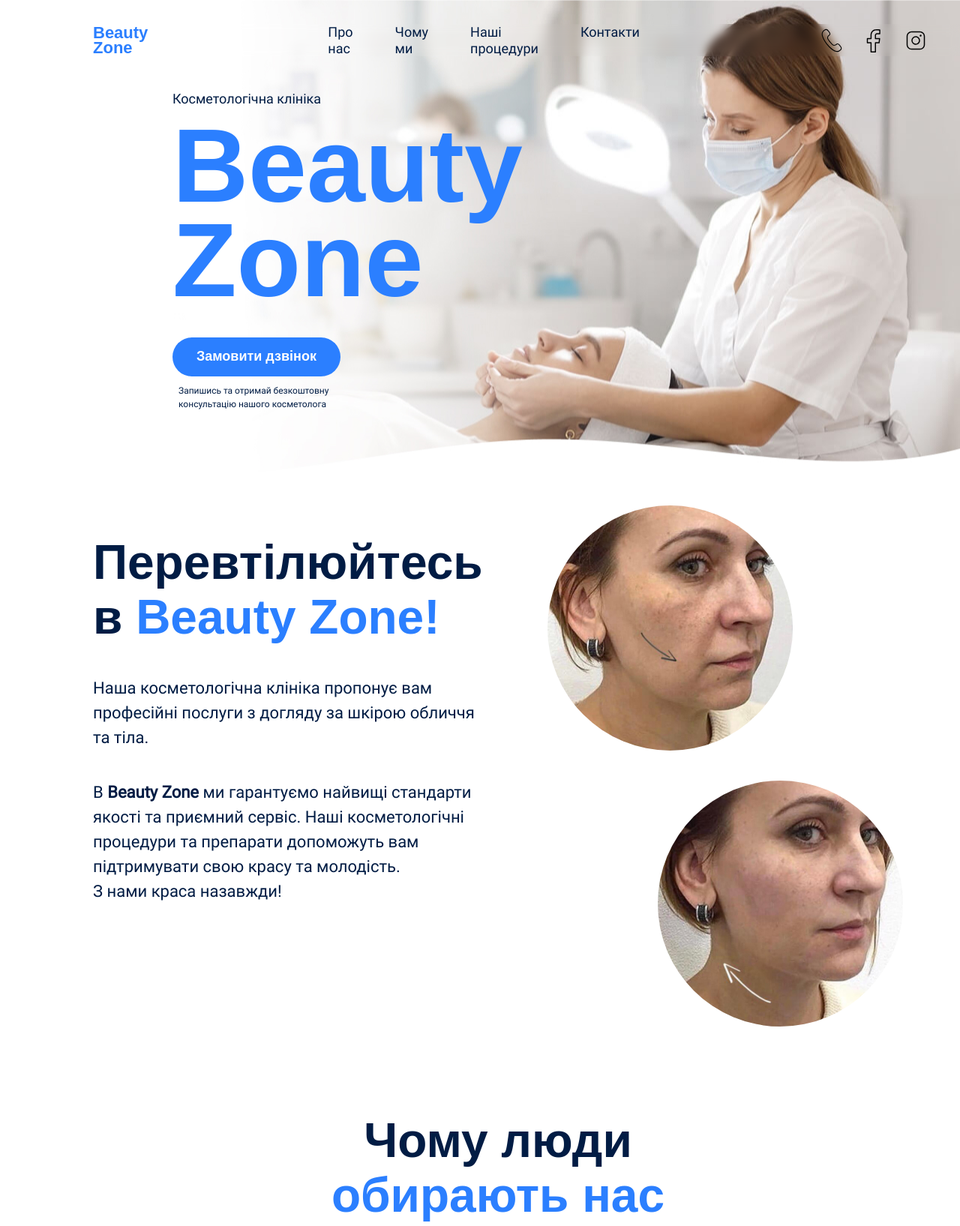
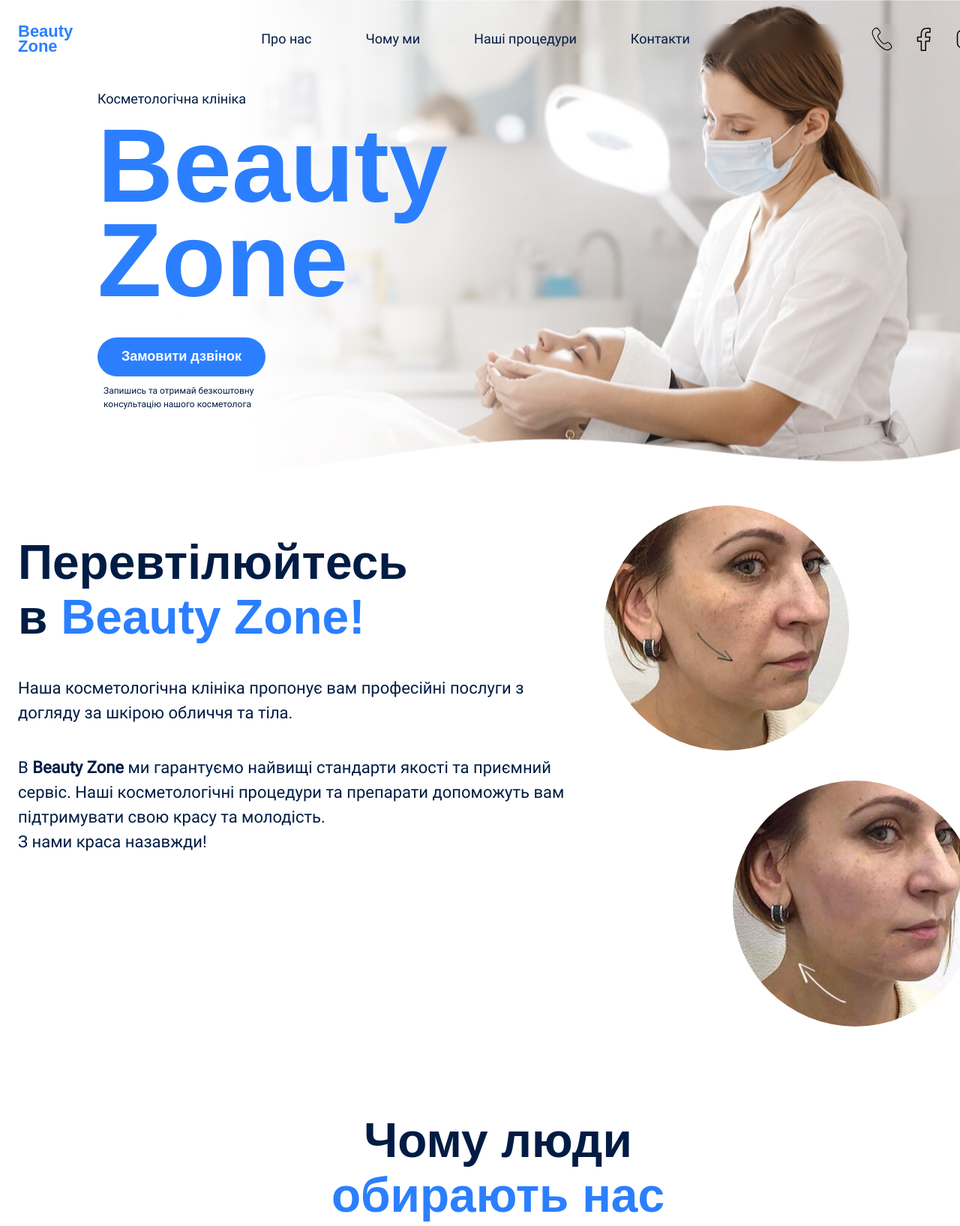
Before and after one commit to irinakalietnik/BeautyZONE, a plain HTML site: page index.html in a window 1280 px wide. Shown: the top 1635 px of the page at 75% size. Drawn offline with nearby package versions, Linux system fonts and the light colour scheme; a web font is replaced by a local one.

Commit message:
position sections

```diff
--- a/scss/_base.scss
+++ b/scss/_base.scss
@@ -27,7 +27,7 @@ h2 {
 .container {
   width: 100%;
   height: 100%;
-  max-width: 1440px;
+  max-width: 1280px;
   margin: 0 auto;
   padding: 0 24px;
 }
--- a/scss/components/_advantaged-section.scss
+++ b/scss/components/_advantaged-section.scss
@@ -1,7 +1,7 @@
 .advantages-section {
   padding-top: 116px;
   &__container {
-    padding: 0 190px;
+    padding: 0 96px;
   }
   &__list {
     display: flex;
--- a/scss/components/_header.scss
+++ b/scss/components/_header.scss
@@ -4,7 +4,6 @@
   width: 100%;
   top: 32px;
   &__container {
-    padding-right: 100px;
     font-size: 18px;
     line-height: 1.1;
     align-items: center;
@@ -19,9 +18,8 @@
   }
   &__nav {
     align-items: center;
-    padding-left: 100px;
+
     display: flex;
-
     gap: 240px;
   }
   &__icon {
--- a/scss/components/_hero-section.scss
+++ b/scss/components/_hero-section.scss
@@ -7,7 +7,7 @@
   background-position: center top;
   &__box {
     padding-top: 16px;
-    padding-left: 206px;
+    padding-left: 106px;
   }
   &__text {
     font-size: 18px;
--- a/scss/components/_procedures-card.scss
+++ b/scss/components/_procedures-card.scss
@@ -1,17 +1,20 @@
 .card {
   &__masks {
+    background-size: cover;
     border-radius: 4px 120px 4px 120px;
     background-image: url(../images/grad.png), url(../images/card-1.jpg);
     border: 1px solid #9747ff;
     height: 456px;
   }
   &__injections {
+    background-size: cover;
     background-image: url(../images/grad.png), url(../images/card-2.jpg);
     border-radius: 4px 120px 4px 120px;
     border: 1px solid #9747ff;
     height: 456px;
   }
   &__cleaning {
+    background-size: cover;
     background-image: url(../images/grad.png), url(../images/card-3.jpg);
     border-radius: 4px 120px 4px 120px;
     border: 1px solid #9747ff;
--- a/scss/components/_procedures-section.scss
+++ b/scss/components/_procedures-section.scss
@@ -1,8 +1,8 @@
 .procedures-section {
   &__box {
     align-items: center;
-    padding-right: 112px;
-    padding-left: 112px;
+    padding-right: 16px;
+    padding-left: 16px;
     display: flex;
     gap: 32px;
   }
--- a/scss/components/_service-section.scss
+++ b/scss/components/_service-section.scss
@@ -1,16 +1,13 @@
 .service-section {
   &__container {
-    padding: 0 100px;
     display: flex;
-    gap: 86px;
+    gap: 24px;
     flex-direction: row;
   }
   &__box {
     padding-top: 40px;
-    flex-direction: column;
-    display: flex;
-    flex-basis: 100%;
-    gap: 40px;
+    width: 100%;
+    gap: 32px;
   }
   &__images {
     position: relative;
@@ -31,10 +28,11 @@
   &__title {
     font-size: 64px;
     text-align: left;
-    margin-bottom: 0;
+    margin-bottom: 40px;
   }
   &__text {
     font-size: 22px;
+    margin-bottom: 40px;
     line-height: 1.5;
   }
 }
```
Also changed, not shown: css/main.css, 1 other file.
